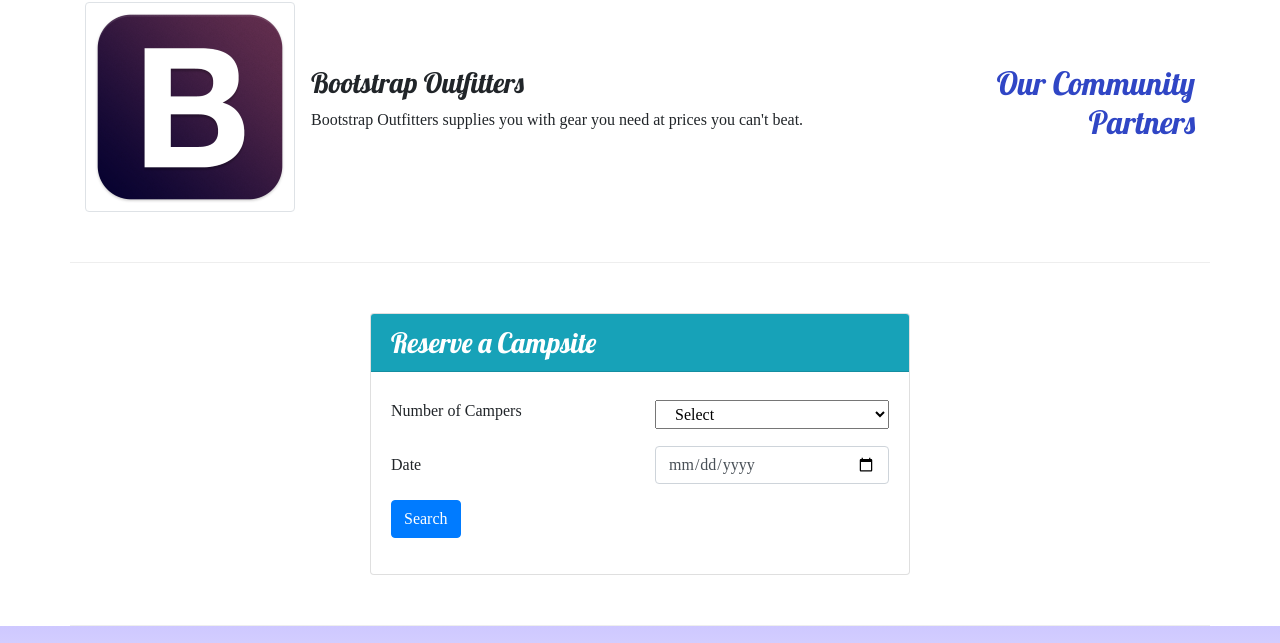
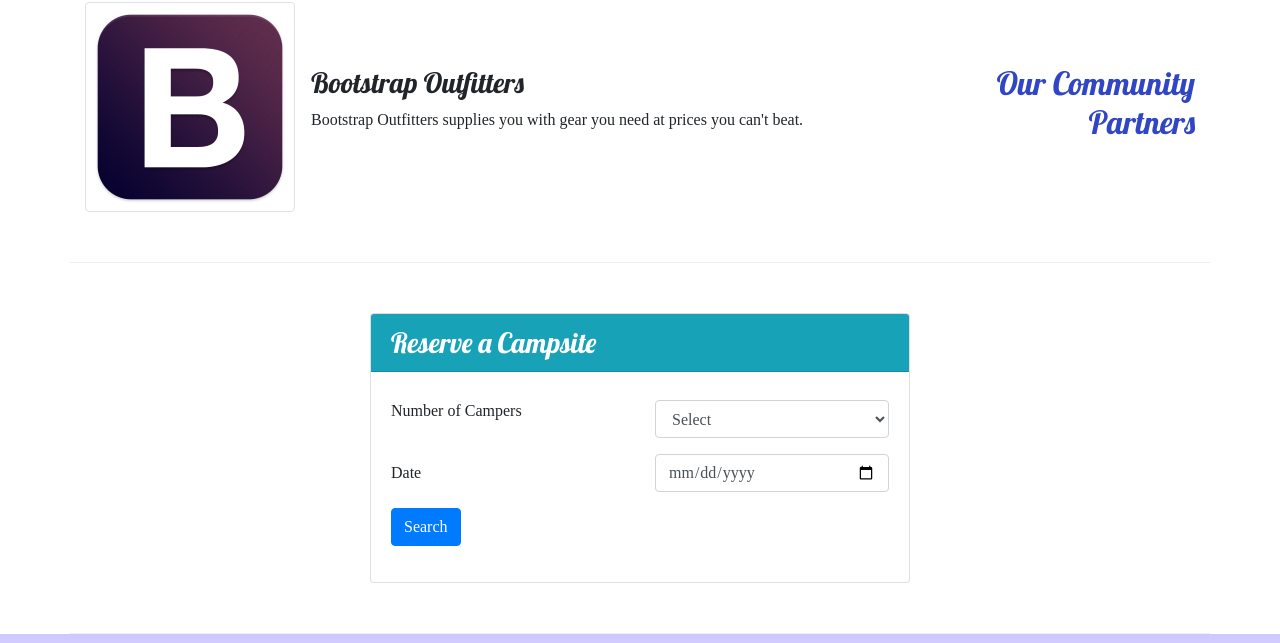
Before and after one commit to Ollen-Hopkins/Bootstrap-course, a website: page index.html in a window 1280 px wide. Shown: the part 1434-2077 px from the top of the page. Drawn offline with nearby package versions, Linux system fonts and the light colour scheme.

Commit message:
small change recommended by instructor

```diff
--- a/index.html
+++ b/index.html
@@ -229,7 +229,7 @@
               <div class="form-group row">
                 <label for="numCampers" class="col-sm col-form-label">Number of Campers</label>
                 <div class="col-xs col">
-                  <select name="numCampers" id="numCampers" class="col mt-2 pb-1 pt-1">
+                  <select name="numCampers" id="numCampers" class="col mt-2 pb-1 pt-1 form-control">
                     <!--added col class to get bar to span out, margin & padding for aesthetics-->
                     <option value="Select">Select</option>
                     <option value="1">1</option>
```
